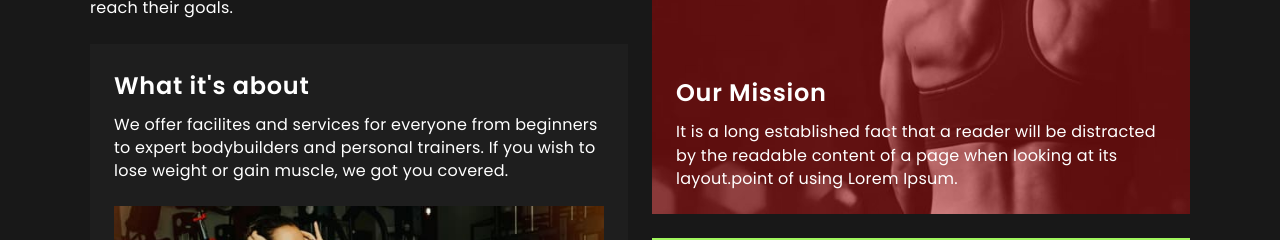
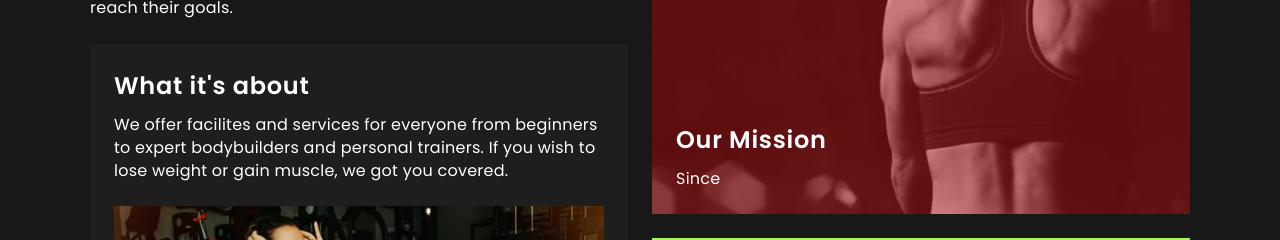
Before and after one commit to capstxr/gym, a React (Create React App) app: page /about in a window 1280 px wide. Shown: the part 1100-1340 px from the top of the page. Built offline with nearby package versions, Linux system fonts and the light colour scheme.

Commit message:
Pricing update

```diff
--- a/src/ts/pages/about/index.tsx
+++ b/src/ts/pages/about/index.tsx
@@ -164,7 +164,7 @@ const About = () => {
                                 </h3>
 
                                 <p className='idk-p white'>
-                                It is a long established fact that a reader will be distracted by the readable content of a page when looking at its layout.point of using Lorem Ipsum.
+                                    Since
                                 </p>
                             </div>
                         </div>
--- a/src/ts/pages/pricing/index.tsx
+++ b/src/ts/pages/pricing/index.tsx
@@ -54,7 +54,7 @@ const Pricing = () => {
 							<div className="included">
 								<PlanIncludes
 									isIncluded
-									name="1 free weekly visit"
+									name="1 free monthly visit"
 								/>
 
 								<PlanIncludes
```
